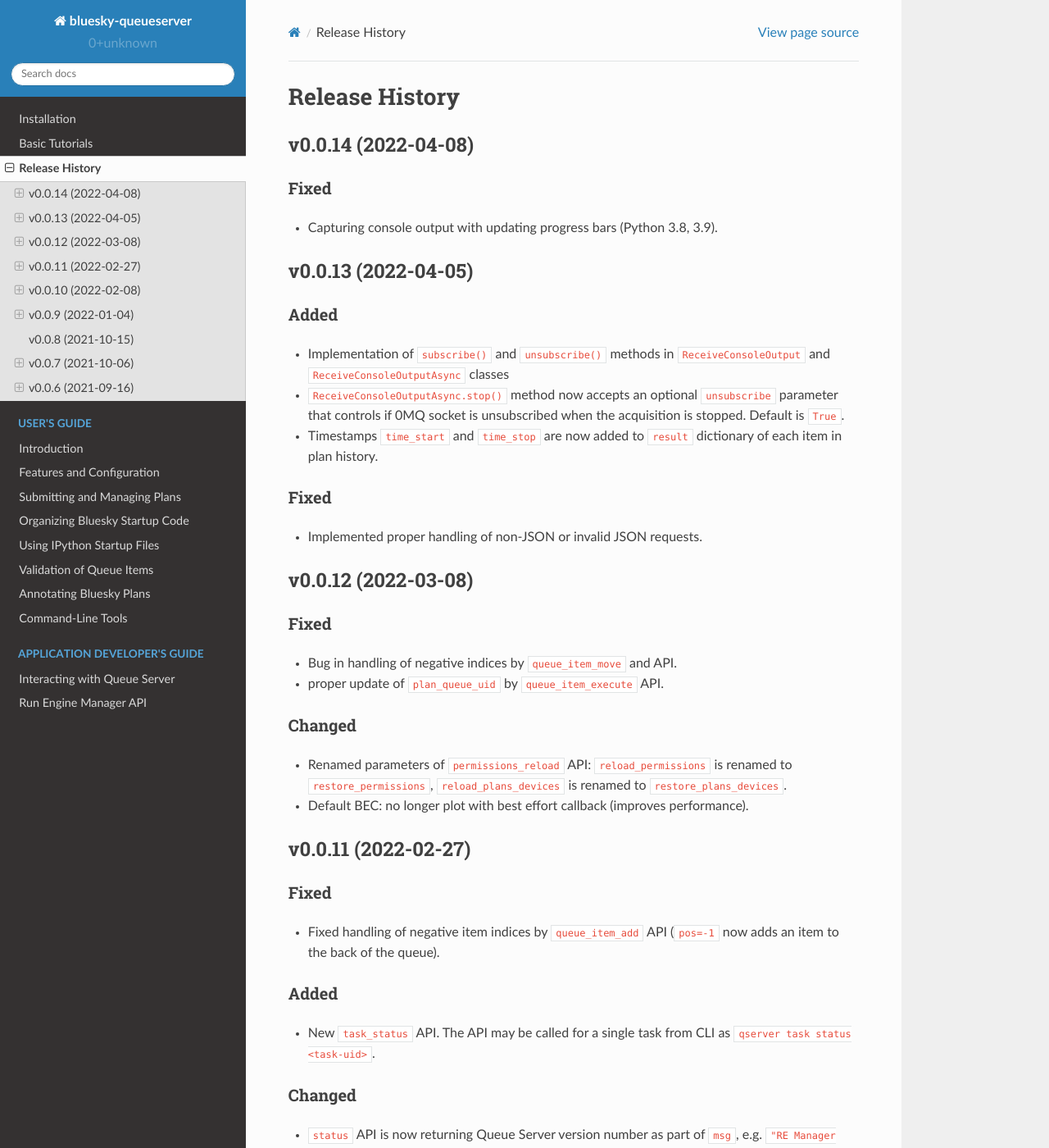
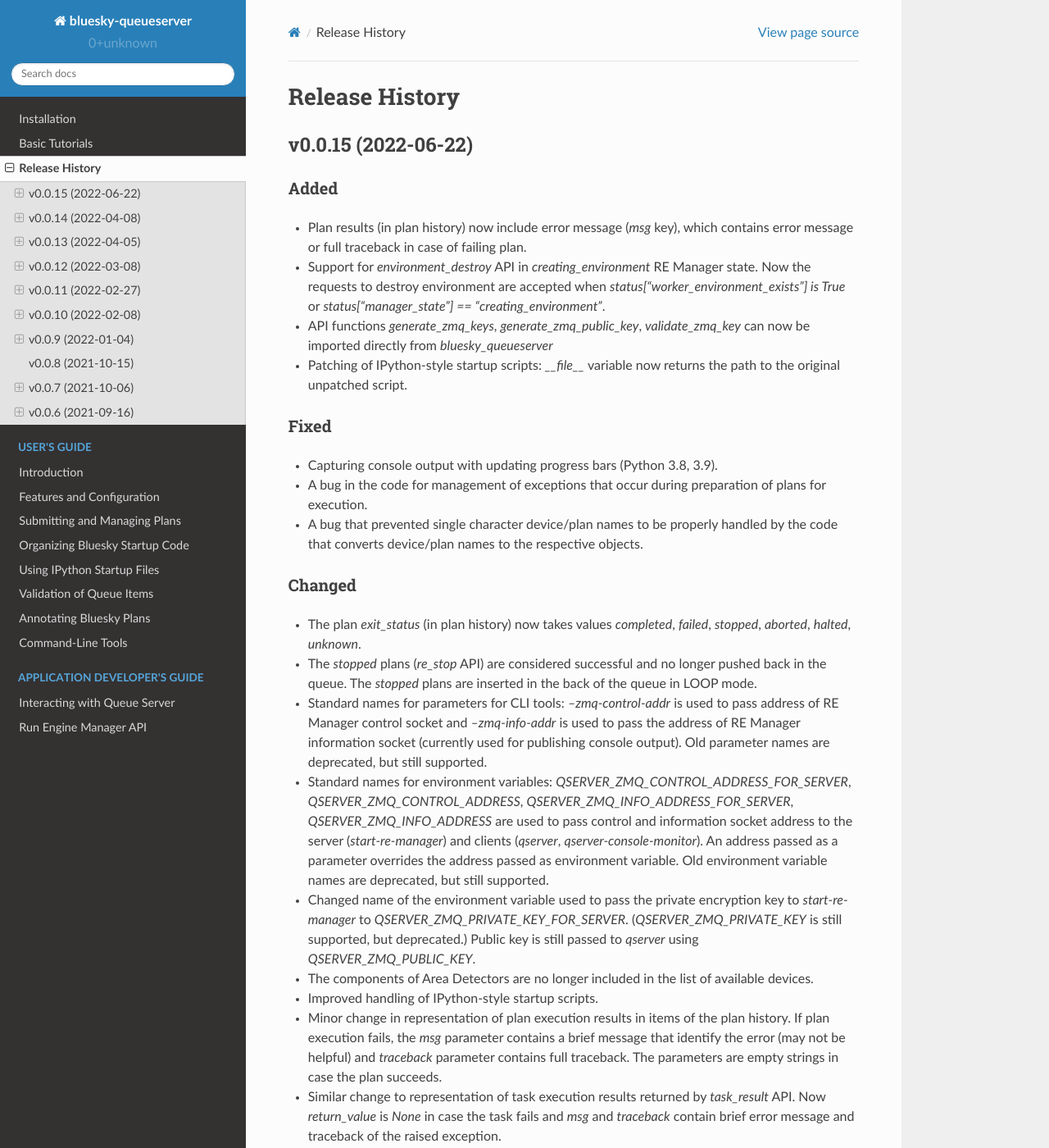
Before and after one commit to bluesky/bluesky-queueserver, a Sphinx documentation site: the page built from docs/source/release_history.rst, in a window 1280 px wide and 1400 px high. Shown: the whole window at 82% size. Built offline with Sphinx 7.4.7 and the Read the Docs theme 2.0.0, drawn with Linux system fonts in a browser that asks for light colours; some of the changed text lies outside the part shown.

Commit message:
DOC: release notes v0.0.15

```diff
--- a/docs/source/release_history.rst
+++ b/docs/source/release_history.rst
@@ -1,6 +1,75 @@
 ===============
 Release History
 ===============
+
+v0.0.15 (2022-06-22)
+====================
+
+Added
+-----
+
+- Plan results (in plan history) now include error message (`msg` key), which contains error message or
+  full traceback in case of failing plan.
+
+- Support for `environment_destroy` API in `creating_environment` RE Manager state. Now the requests
+  to destroy environment are accepted when `status["worker_environment_exists"] is True` or
+  `status["manager_state"] == "creating_environment"`.
+
+- API functions `generate_zmq_keys`, `generate_zmq_public_key`, `validate_zmq_key` can now be imported
+  directly from `bluesky_queueserver`
+
+- Patching of IPython-style startup scripts: `__file__` variable now returns the path to the original unpatched script.
+
+Fixed
+-----
+
+- Capturing console output with updating progress bars (Python 3.8, 3.9).
+
+- A bug in the code for management of exceptions that occur during preparation of plans for execution.
+
+- A bug that prevented single character device/plan names to be properly handled by the code that
+  converts device/plan names to the respective objects.
+
+Changed
+-------
+
+- The plan `exit_status` (in plan history) now takes values `completed`, `failed`, `stopped`, `aborted`,
+  `halted`, `unknown`.
+
+- The `stopped` plans (`re_stop` API) are considered successful and no longer pushed back in the queue.
+  The `stopped` plans are inserted in the back of the queue in LOOP mode.
+
+- Standard names for parameters for CLI tools: `--zmq-control-addr` is used to pass address of RE Manager
+  control socket and `--zmq-info-addr` is used to pass the address of RE Manager information socket
+  (currently used for publishing console output). Old parameter names are deprecated, but still supported.
+
+- Standard names for environment variables: `QSERVER_ZMQ_CONTROL_ADDRESS_FOR_SERVER`,
+  `QSERVER_ZMQ_CONTROL_ADDRESS`, `QSERVER_ZMQ_INFO_ADDRESS_FOR_SERVER`, `QSERVER_ZMQ_INFO_ADDRESS`
+  are used to pass control and information socket address to the server (`start-re-manager`) and clients
+  (`qserver`, `qserver-console-monitor`). An address passed as a parameter overrides the address passed as
+  environment variable. Old environment variable names are deprecated, but still supported.
+
+- Changed name of the environment variable used to pass the private encryption key to `start-re-manager`
+  to `QSERVER_ZMQ_PRIVATE_KEY_FOR_SERVER`. (`QSERVER_ZMQ_PRIVATE_KEY` is still supported, but deprecated.)
+  Public key is still passed to `qserver` using `QSERVER_ZMQ_PUBLIC_KEY`.
+
+- The components of Area Detectors are no longer included in the list of available devices.
+
+- Improved handling of IPython-style startup scripts.
+
+- Minor change in representation of plan execution results in items of the plan history.
+  If plan execution fails, the `msg` parameter contains a brief message that identify the error
+  (may not be helpful) and `traceback` parameter contains full traceback. The parameters are empty strings
+  in case the plan succeeds.
+
+- Similar change to representation of task execution results returned by `task_result` API. Now `return_value`
+  is `None` in case the task fails and `msg` and `traceback` contain brief error message and traceback
+  of the raised exception.
+
+- Improved default handling of strings in the parameter processing code. Now any string (any combination
+  of characters) can be passed with a parameter, which does not have type annotation. The strings that
+  match one of the allowed device or plan names are going to be converted to the respective objects.
+
 
 v0.0.14 (2022-04-08)
 ====================
```
